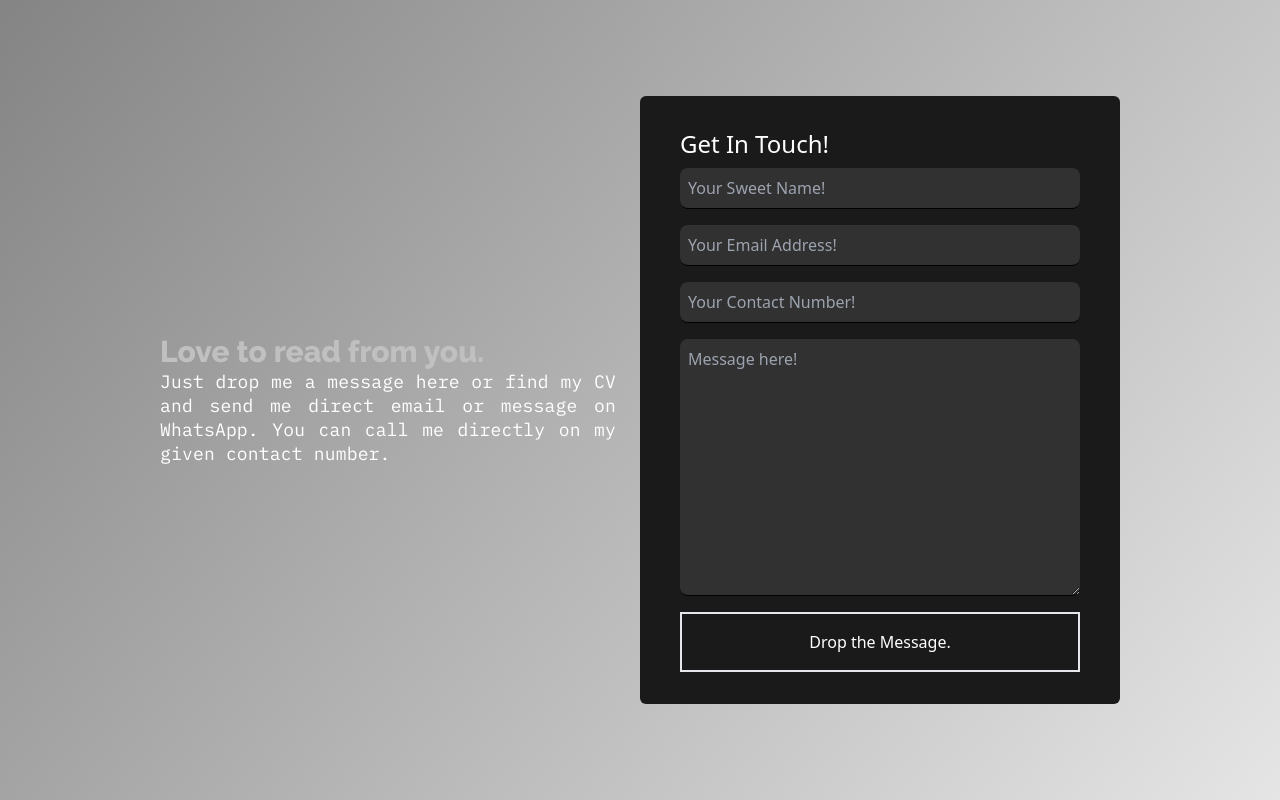
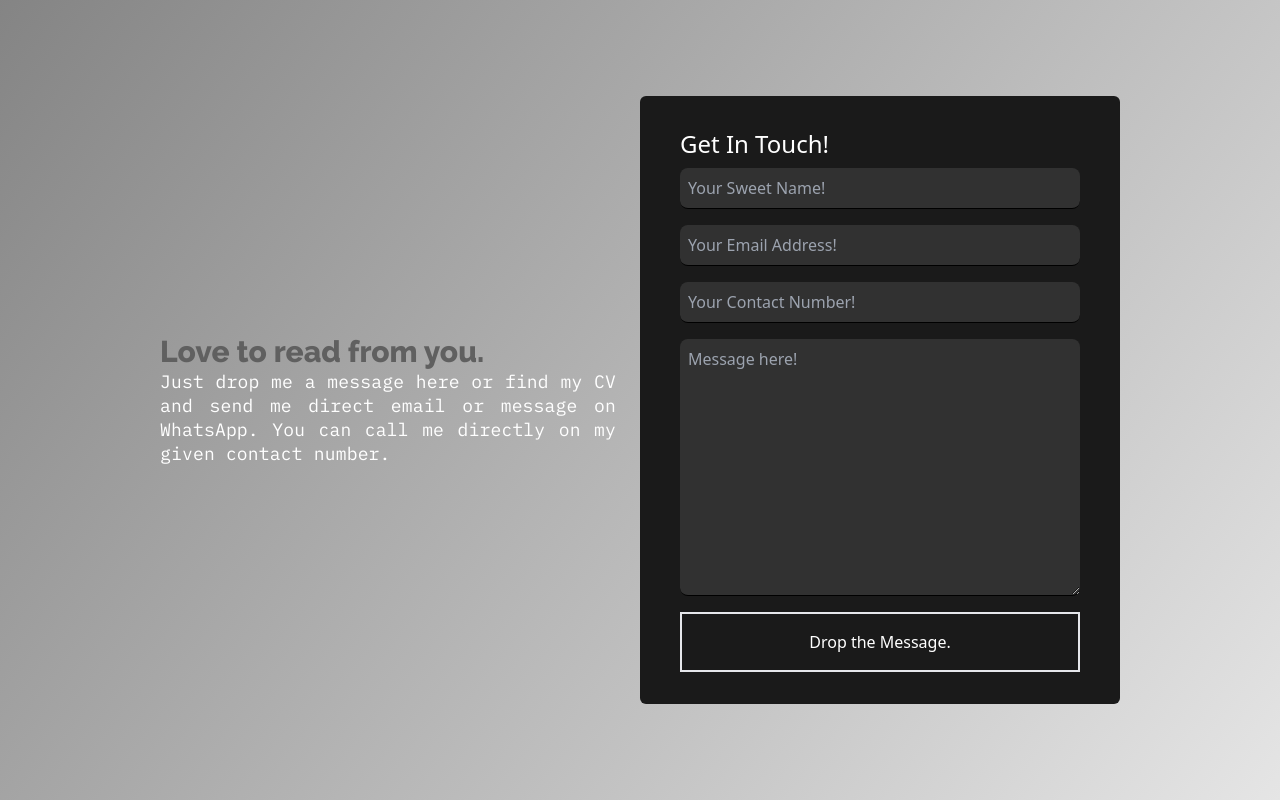
Before and after one commit to Bakhtiar85/portfolio, a React (Create React App) app: page / in a window 1280 px wide. Shown: the part 4966-5766 px from the top of the page. Built offline with nearby package versions, Linux system fonts and the light colour scheme.

Commit message:
Touch.jsx: Font-Color is changed in this itteration

```diff
--- a/src/home_sec/Touch.jsx
+++ b/src/home_sec/Touch.jsx
@@ -12,7 +12,7 @@ const Touch = () => {
             <div className='max-w-[1000px] mx-auto h-full flex flex-col justify-center'>
                 <div className="grid md:grid-cols-2 items-center text-white text-center md:text-left px-5">
                     <div className="col-span-1">
-                        <p className="font-raleway md:text-3xl text-xl text-[#c0c0c0]">
+                        <p className="font-raleway md:text-3xl text-xl text-[#606060]">
                             Love to read from you.
                         </p>
                         <p className="font-ibmPlex lh-24px ls-1pr text-[18px] md:pr-6 text-justify">
```
